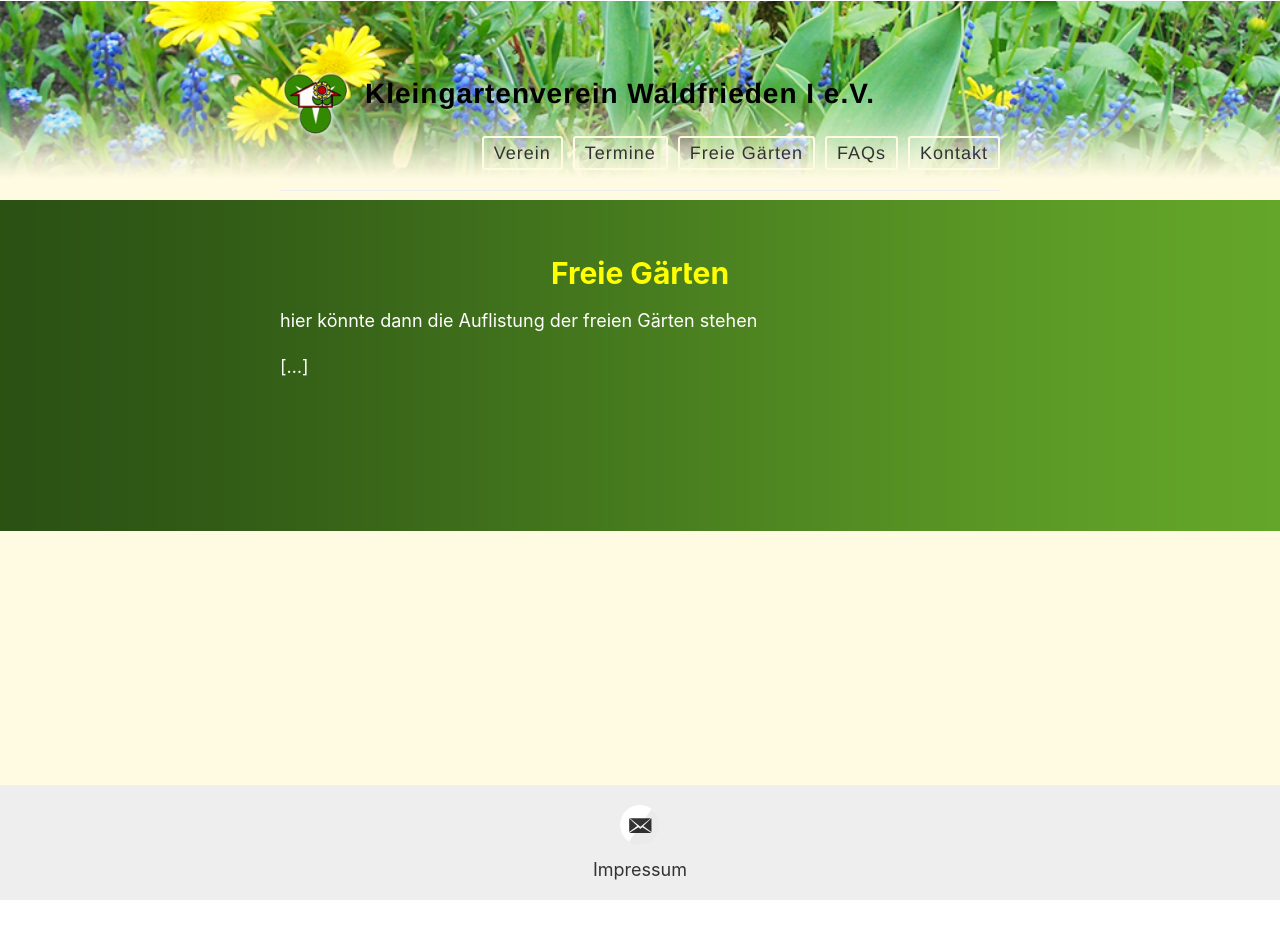
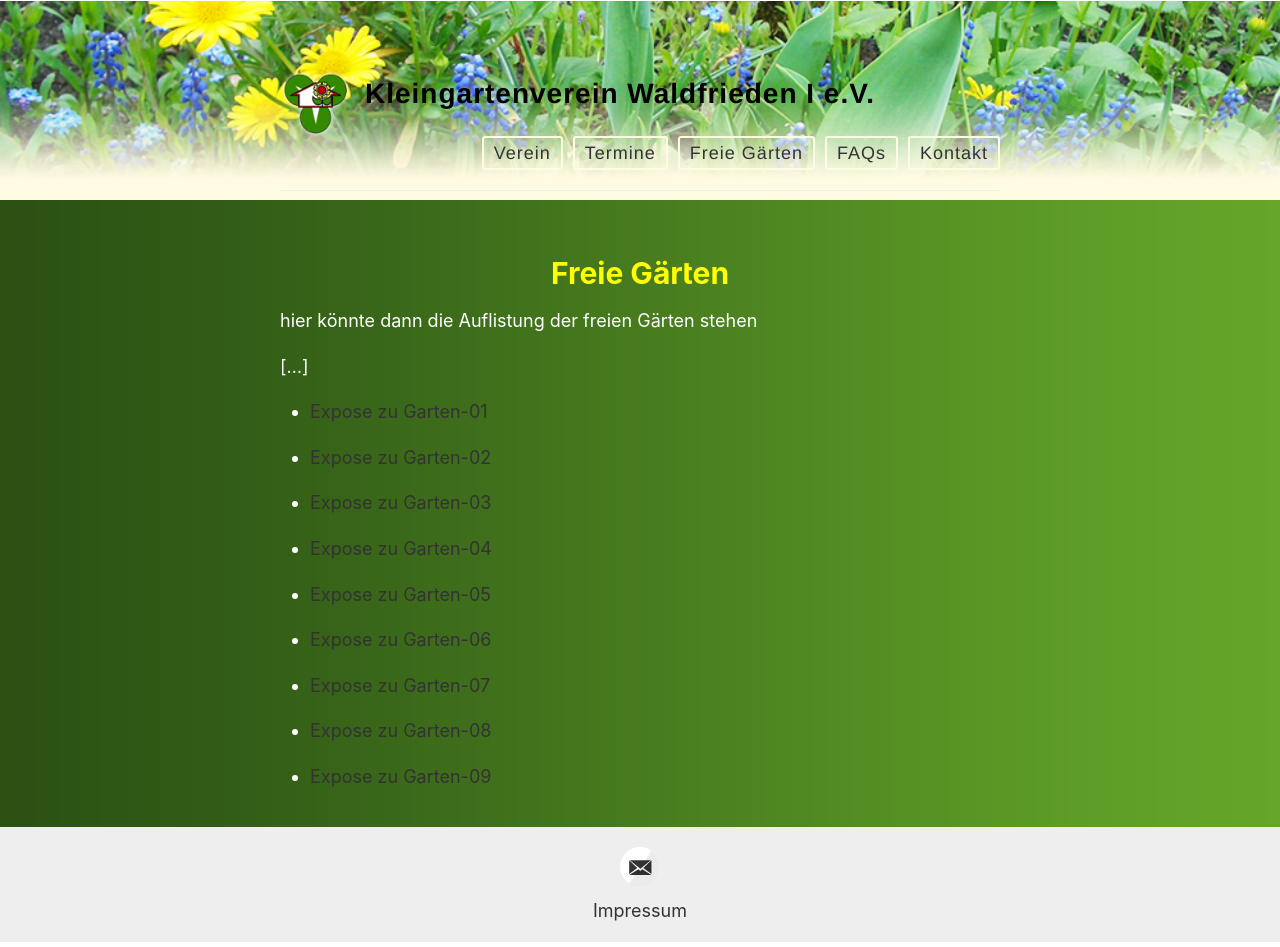
Before and after one commit to der-Frankie/kgv-website-dev.github.io, a Jekyll site: the page built from _pages/freie-gaerten.md, in a window 1280 px wide. Built offline with Jekyll 4.4.1, drawn with Linux system fonts in a browser that asks for light colours; before the commit the page ends 905 px from its top, so only the background shows below that.

Commit message:
added test data for site with pdf-links

```diff
--- a/_pages/freie-gaerten.md
+++ b/_pages/freie-gaerten.md
@@ -7,3 +7,21 @@ permalink: /freie-gaerten/
 hier könnte dann die Auflistung der freien Gärten stehen
 
 [...]
+
+* [Expose zu Garten-01](Test-Expose_01.pdf)
+
+* [Expose zu Garten-02](Test-Expose_02.pdf)
+
+* [Expose zu Garten-03](Test-Expose_03.pdf)
+
+* [Expose zu Garten-04](Test-Expose_04.pdf)
+
+* [Expose zu Garten-05](Test-Expose_05.pdf)
+
+* [Expose zu Garten-06](Test-Expose_06.pdf)
+
+* [Expose zu Garten-07](Test-Expose_07.pdf)
+
+* [Expose zu Garten-08](Test-Expose_08.pdf)
+
+* [Expose zu Garten-09](Test-Expose_09.pdf)
```
Also changed, not shown: 9 other files.
